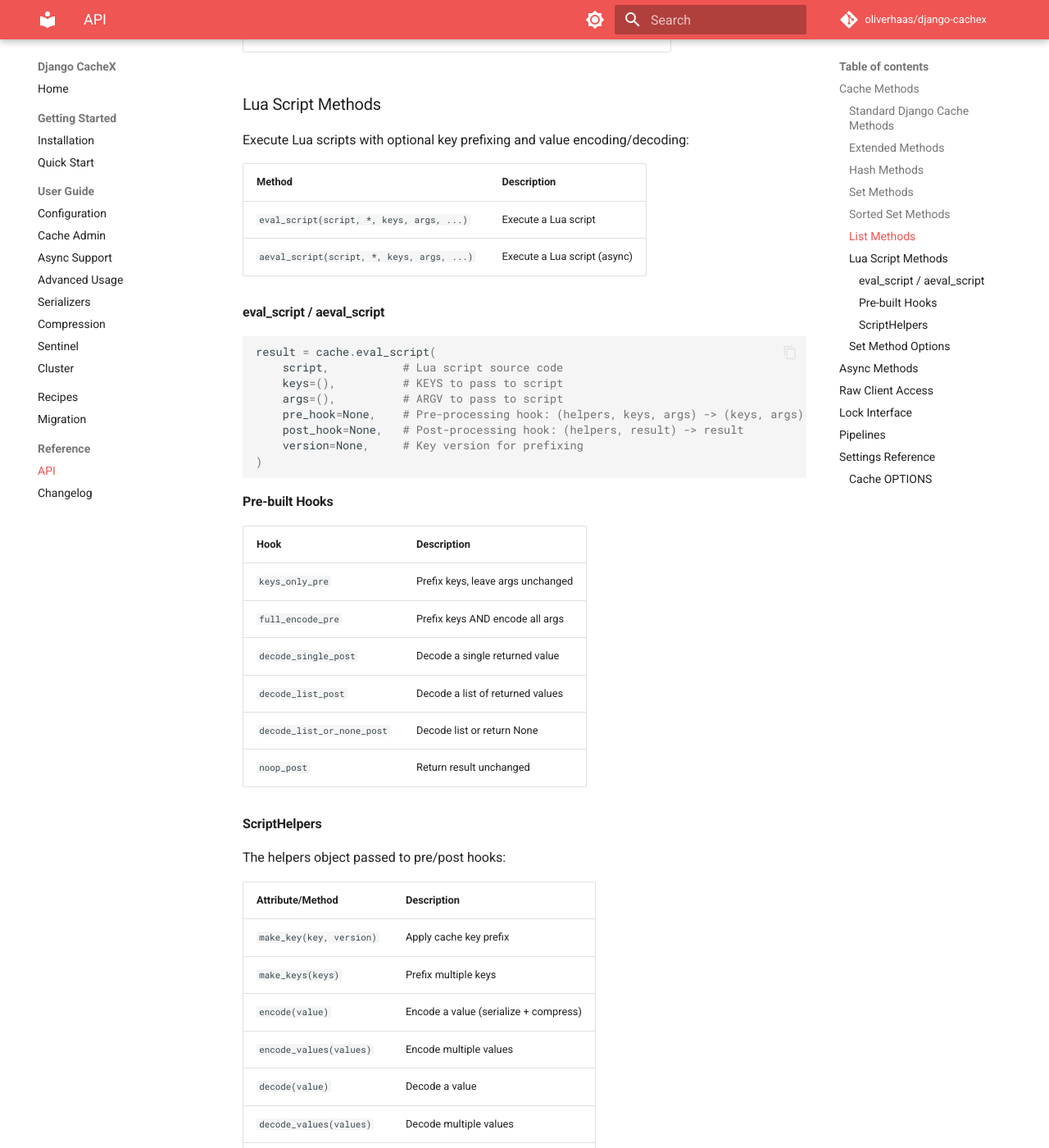
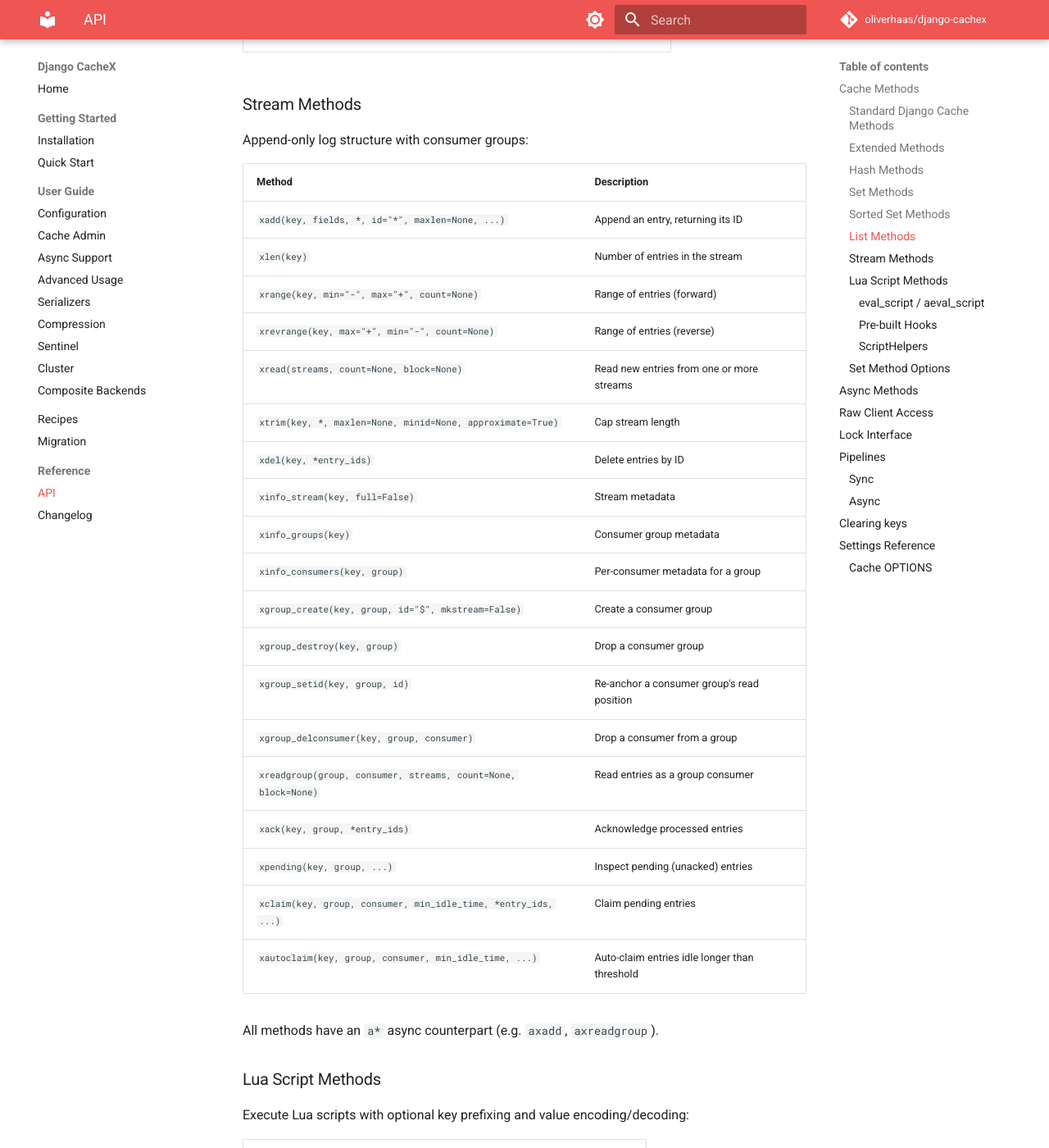
Before and after one commit to oliverhaas/django-cachex, an MkDocs documentation site: the page built from docs/reference/api.md, in a window 1280 px wide and 1400 px high, scrolled down 5458 px. Shown: the whole window at 82% size. Built offline with MkDocs 1.6.1 and Material for MkDocs 9.7.7, drawn with Linux system fonts in a browser that asks for light colours; comment, search, counter and statistics services are not loaded; the version menu is left out; some of the changed text lies outside the part shown.

Commit message:
docs: cover async pipelines, streams, valkey-glide, composite backends, flush_db
- API reference: new Streams section listing all xadd/xread/xrange/xtrim/
  xinfo_*/xgroup_*/xack/xpending/xclaim/xautoclaim methods with their async
  counterparts; expanded Pipelines section to document apipeline()/await
  pipe.execute(); new "Clearing keys" section explaining clear() vs flush_db()
  and the breaking change from FLUSHDB to scoped delete_pattern.
- User guide: new "Async Pipelines" subsection in async.md with the async
  context-manager usage; new ValkeyGlide section in configuration.md;
  new dedicated composite-backends.md page comparing StreamCache and
  TieredCache (consistency model, when to choose each) and wired into nav.

````diff
--- a/docs/reference/api.md
+++ b/docs/reference/api.md
@@ -136,6 +136,34 @@
 | `blpop(*keys, timeout=0)` | Blocking pop from head of list |
 | `brpop(*keys, timeout=0)` | Blocking pop from tail of list |
 | `blmove(src, dst, timeout, ...)` | Blocking move between lists |
+
+### Stream Methods
+
+Append-only log structure with consumer groups:
+
+| Method | Description |
+|--------|-------------|
+| `xadd(key, fields, *, id="*", maxlen=None, ...)` | Append an entry, returning its ID |
+| `xlen(key)` | Number of entries in the stream |
+| `xrange(key, min="-", max="+", count=None)` | Range of entries (forward) |
+| `xrevrange(key, max="+", min="-", count=None)` | Range of entries (reverse) |
+| `xread(streams, count=None, block=None)` | Read new entries from one or more streams |
+| `xtrim(key, *, maxlen=None, minid=None, approximate=True)` | Cap stream length |
+| `xdel(key, *entry_ids)` | Delete entries by ID |
+| `xinfo_stream(key, full=False)` | Stream metadata |
+| `xinfo_groups(key)` | Consumer group metadata |
+| `xinfo_consumers(key, group)` | Per-consumer metadata for a group |
+| `xgroup_create(key, group, id="$", mkstream=False)` | Create a consumer group |
+| `xgroup_destroy(key, group)` | Drop a consumer group |
+| `xgroup_setid(key, group, id)` | Re-anchor a consumer group's read position |
+| `xgroup_delconsumer(key, group, consumer)` | Drop a consumer from a group |
+| `xreadgroup(group, consumer, streams, count=None, block=None)` | Read entries as a group consumer |
+| `xack(key, group, *entry_ids)` | Acknowledge processed entries |
+| `xpending(key, group, ...)` | Inspect pending (unacked) entries |
+| `xclaim(key, group, consumer, min_idle_time, *entry_ids, ...)` | Claim pending entries |
+| `xautoclaim(key, group, consumer, min_idle_time, ...)` | Auto-claim entries idle longer than threshold |
+
+All methods have an `a*` async counterpart (e.g. `axadd`, `axreadgroup`).
 
 ### Lua Script Methods
 
@@ -276,17 +304,42 @@
 
 ## Pipelines
 
-Batch multiple operations for efficiency:
+Batch multiple operations for efficiency. Queueing methods (`set`, `hset`, `lpush`, ...) stay synchronous in both wrappers; only `execute()` performs I/O.
+
+### Sync
 
 ```python
-pipe = cache.pipeline()
-pipe.set("key1", "value1")
-pipe.set("key2", "value2")
-pipe.hset("hash", "field", "value")
-results = pipe.execute()
+with cache.pipeline() as pipe:
+    pipe.set("key1", "value1")
+    pipe.set("key2", "value2")
+    pipe.hset("hash", "field", "value")
+    results = pipe.execute()
 ```
 
+### Async
+
+```python
+async with cache.apipeline() as pipe:
+    pipe.set("key1", "value1")
+    pipe.hset("hash", "field", "value")
+    results = await pipe.execute()
+```
+
+`apipeline()` itself is sync — it just constructs the wrapper, mirroring `redis.asyncio.Redis().pipeline()`.
+
 All cache methods are available on the pipeline. Results are returned as a list in the same order as the commands.
+
+## Clearing keys
+
+| Method | Description |
+|--------|-------------|
+| `clear()` / `aclear()` | Remove only this cache's keys (`KEY_PREFIX` + `VERSION`). Implemented as `delete_pattern("*")`. |
+| `flush_db()` / `aflush_db()` | `FLUSHDB`: remove **all** keys in the underlying Redis/Valkey database, regardless of prefix. |
+
+`clear()` is safe when multiple apps share a Redis database. Use `flush_db()` only when this cache has a dedicated database.
+
+!!! warning "Breaking change"
+    Pre-1.0 versions of django-cachex implemented `clear()` as `FLUSHDB`. The current scoped behaviour is the safer default; callers that need the old wipe-everything semantics must call `flush_db()` explicitly.
 
 ## Settings Reference
 
--- a/mkdocs.yml
+++ b/mkdocs.yml
@@ -63,6 +63,7 @@
       - Compression: user-guide/compression.md
       - Sentinel: user-guide/sentinel.md
       - Cluster: user-guide/cluster.md
+      - Composite Backends: user-guide/composite-backends.md
   - Recipes: recipes.md
   - Migration: migration.md
   - Reference:
````
Also changed, not shown: docs/user-guide/async.md (+16 -0 lines), docs/user-guide/composite-backends.md (added, +89 -0 lines), docs/user-guide/configuration.md (+19 -0 lines).
